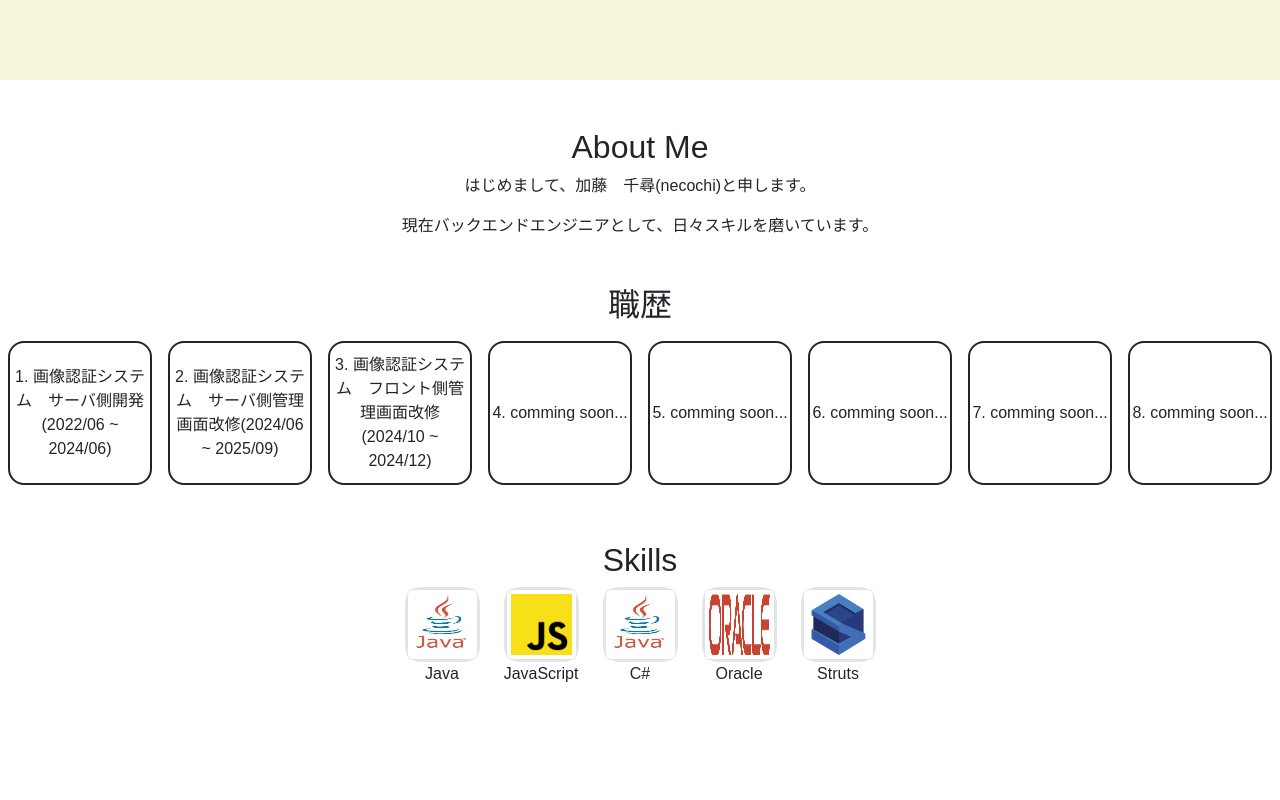
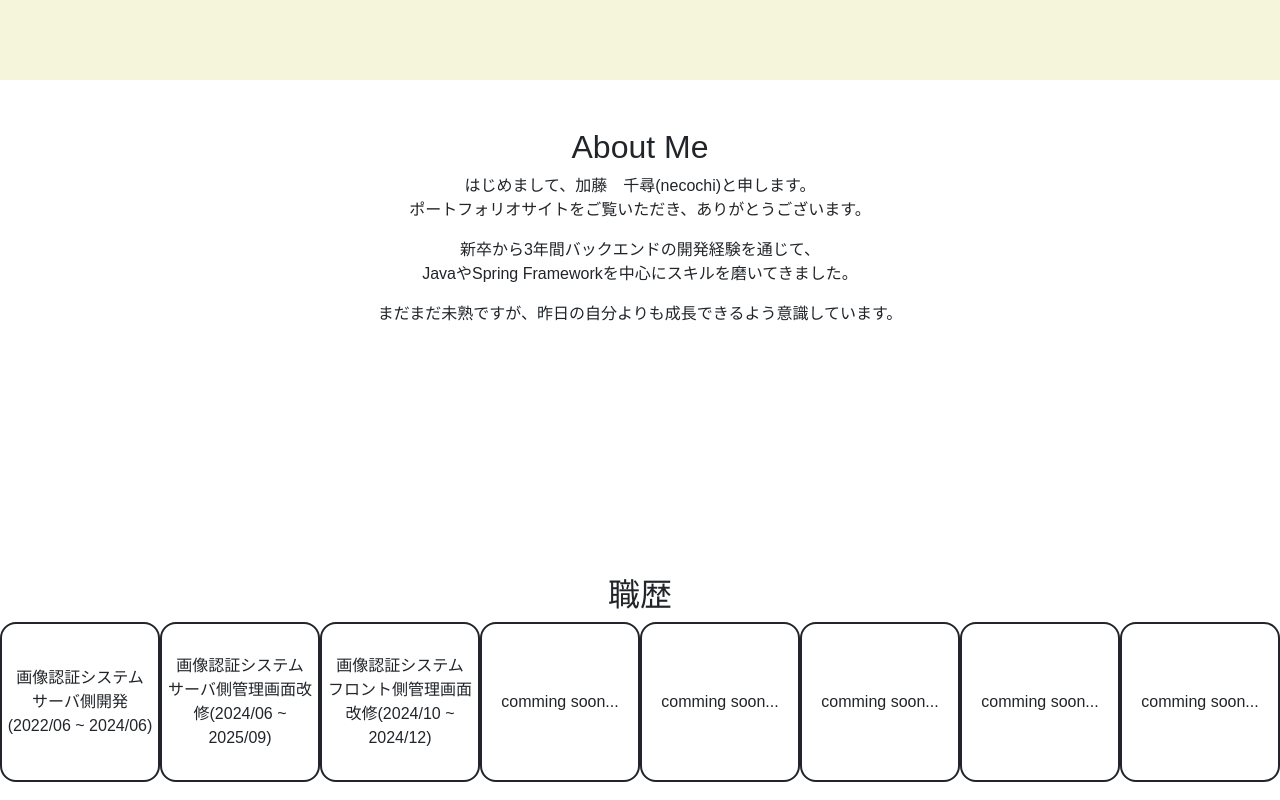
Before and after one commit to Icebox-it/portfolio, a Next.js app: page / in a window 1280 px wide. Shown: the part 720-1520 px from the top of the page. Before the commit the page ends 1430 px from the top, so only its background shows below. Built offline with nearby package versions, Linux system fonts and the light colour scheme; a web font is replaced by a local one.

Commit message:
見た目改善

```diff
--- a/src/app/globals.css
+++ b/src/app/globals.css
@@ -11,6 +11,28 @@
   background-size: cover; /* 全体にフィットさせる */
   background-position: center; /* 中央に配置 */
   background-repeat: no-repeat; /* 繰り返しなし */
+}
+
+.page {
+  width: 100vw;
+  height: 50vh;
+}
+
+.project-row {
+  width: 160px;
+  height: 160px;
+  aspect-ratio: 1 / 1;
+}
+
+.skill-item {
+  width: 150px;
+  height: 150px;
+  aspect-ratio: 1 / 1;
+}
+
+.skill-icon {
+  width: 75px;
+  height: 75px;
 }
 
 @theme inline {
--- a/src/components/AboutMePage/AboutMePage.tsx
+++ b/src/components/AboutMePage/AboutMePage.tsx
@@ -1,12 +1,20 @@
 import React from "react";
-import CareerPage from "../CareerPage/CareerPage";
 
 const AboutMePage = () => {
   return (
-    <div className="text-center mb-5" id="aboutMe">
+    <div className="text-center mb-5 page" id="aboutMe">
       <h2 className="font-bold">About Me</h2>
-      <p>はじめまして、加藤　千尋(necochi)と申します。</p>
-      <p>現在バックエンドエンジニアとして、日々スキルを磨いています。</p>
+      <p>
+        はじめまして、加藤　千尋(necochi)と申します。
+        <br />
+        ポートフォリオサイトをご覧いただき、ありがとうございます。
+      </p>
+      <p>
+        新卒から3年間バックエンドの開発経験を通じて、
+        <br />
+        JavaやSpring Frameworkを中心にスキルを磨いてきました。
+      </p>
+      <p>まだまだ未熟ですが、昨日の自分よりも成長できるよう意識しています。</p>
     </div>
   );
 };
--- a/src/components/CareerPage/CareerPage.tsx
+++ b/src/components/CareerPage/CareerPage.tsx
@@ -45,7 +45,7 @@ export default function CareerPage() {
   const filledProjects = createFilledProjects(projects, itemsPerRow);
 
   return (
-    <div id="career" className="text-center mb-5">
+    <div id="career" className="text-center mb-5 page">
       <h2>職歴</h2>
       <div className="d-flex flex-wrap">
         {filledProjects.map((project, index) => {
@@ -57,20 +57,10 @@ export default function CareerPage() {
           return (
             <div
               key={project.id}
-              className="border-2 border-dark rounded-4 m-2 d-flex align-items-center justify-content-center"
-              style={{
-                width: `calc(${100 / itemsPerRow}% - 1rem)`,
-                aspectRatio: "1 / 1",
-                minWidth: "90px",
-                maxWidth: "180px",
-              }}
+              className="border-2 border-dark rounded-4 mx-auto d-flex align-items-center justify-content-center project-row"
             >
-              <p className="text-center m-0">
-                {isRealProject
-                  ? `${realProjectIndex}. ${project.name}`
-                  : `${
-                      projects.length + ((project as any).emptyIndex || 0) + 1
-                    }. comming soon...`}
+              <p className="m-0">
+                {isRealProject ? `${project.name}` : `comming soon...`}
               </p>
             </div>
           );
--- a/src/components/SkillPage/SkillPage.tsx
+++ b/src/components/SkillPage/SkillPage.tsx
@@ -9,11 +9,11 @@ export default function SkillPage() {
   const [openSkillId, setOpenSkillId] = useState<number | null>(null);
 
   const getSkills = async () => {
-    const res = await fetch("http://localhost:3000/api/skills", {
+    const res = await fetch("/api/skills", {
       method: "GET",
     });
     if (!res.ok) {
-      throw new Error(`API error! status: ${res.status}`);
+      throw new Error(`Error　for responce. status: ${res.status}`);
     }
     return await res.json();
   };
@@ -24,27 +24,20 @@ export default function SkillPage() {
     });
   }, []);
 
-  const toggleSkill = (id: number) => {
-    setOpenSkillId(openSkillId === id ? null : id);
-  };
-
   return (
-    <div id="skill" className="my-5 mb-5">
-      <h2 className="text-center">Skills</h2>
-      <div className="d-flex flex-wrap gap-4 justify-content-center">
+    <div id="skill" className="text-center my-5 mb-5 page">
+      <h2>Skills</h2>
+      <div className="d-flex flex-wrap justify-content-center gap-3">
         {skills.map((skill) => (
           <div
             key={skill.id}
-            className="d-flex flex-column align-items-center"
-            style={{ width: "75px", height: "75px" }}
+            className="d-flex flex-column border-2 rounded-4 skill-item shadow-sm"
           >
-            <div className="ratio ratio-1x1 border-2 rounded-4 padding-10px　overflow-hidden">
+            <div className="d-flex align-items-center justify-content-center flex-grow-1">
               <img
                 src={skill.icon}
                 alt={skill.name}
-                width={75}
-                height={75}
-                className="img-thumbnail"
+                className="img-fluid rounded-4 skill-icon"
               />
             </div>
             <p>{skill.name}</p>
```
